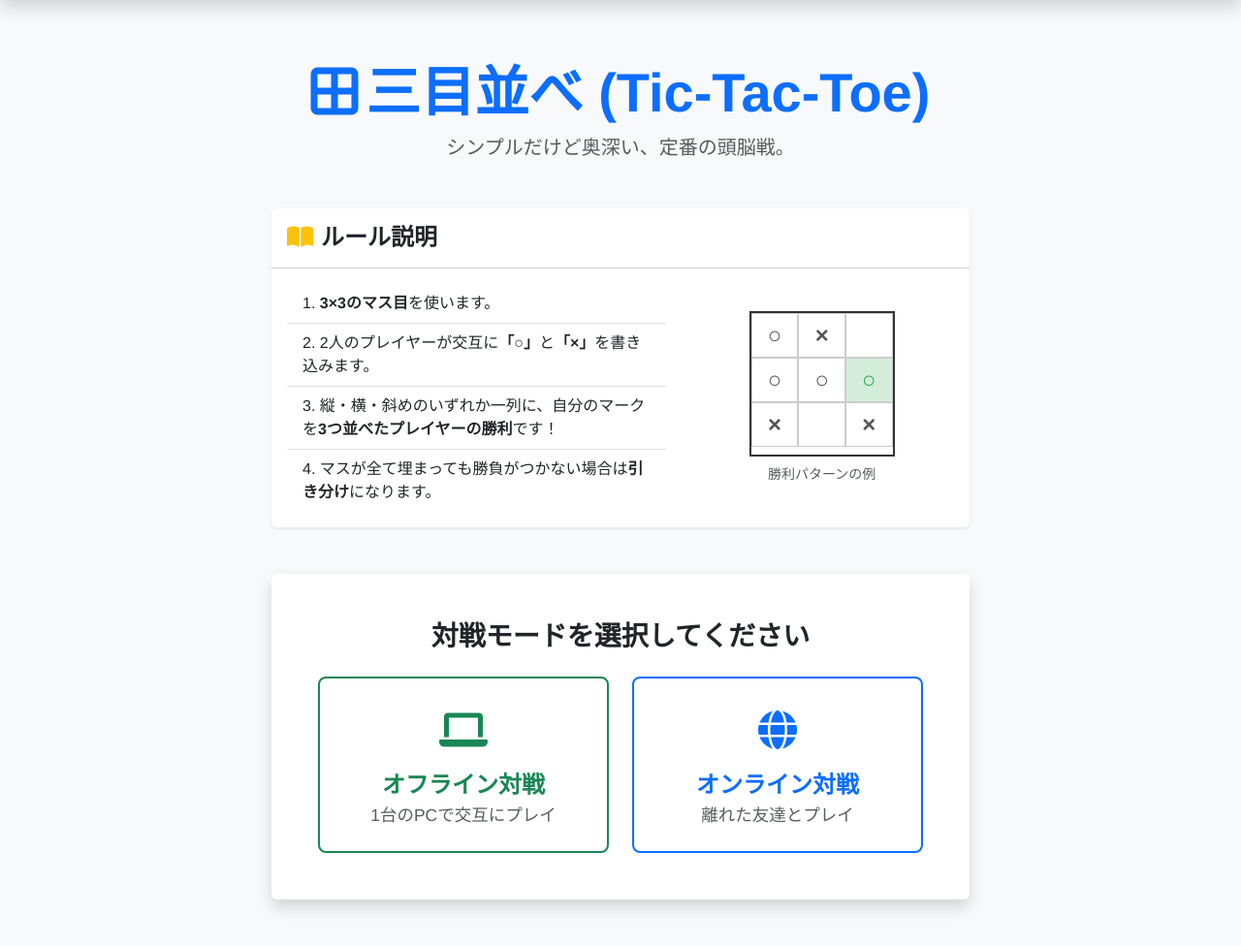
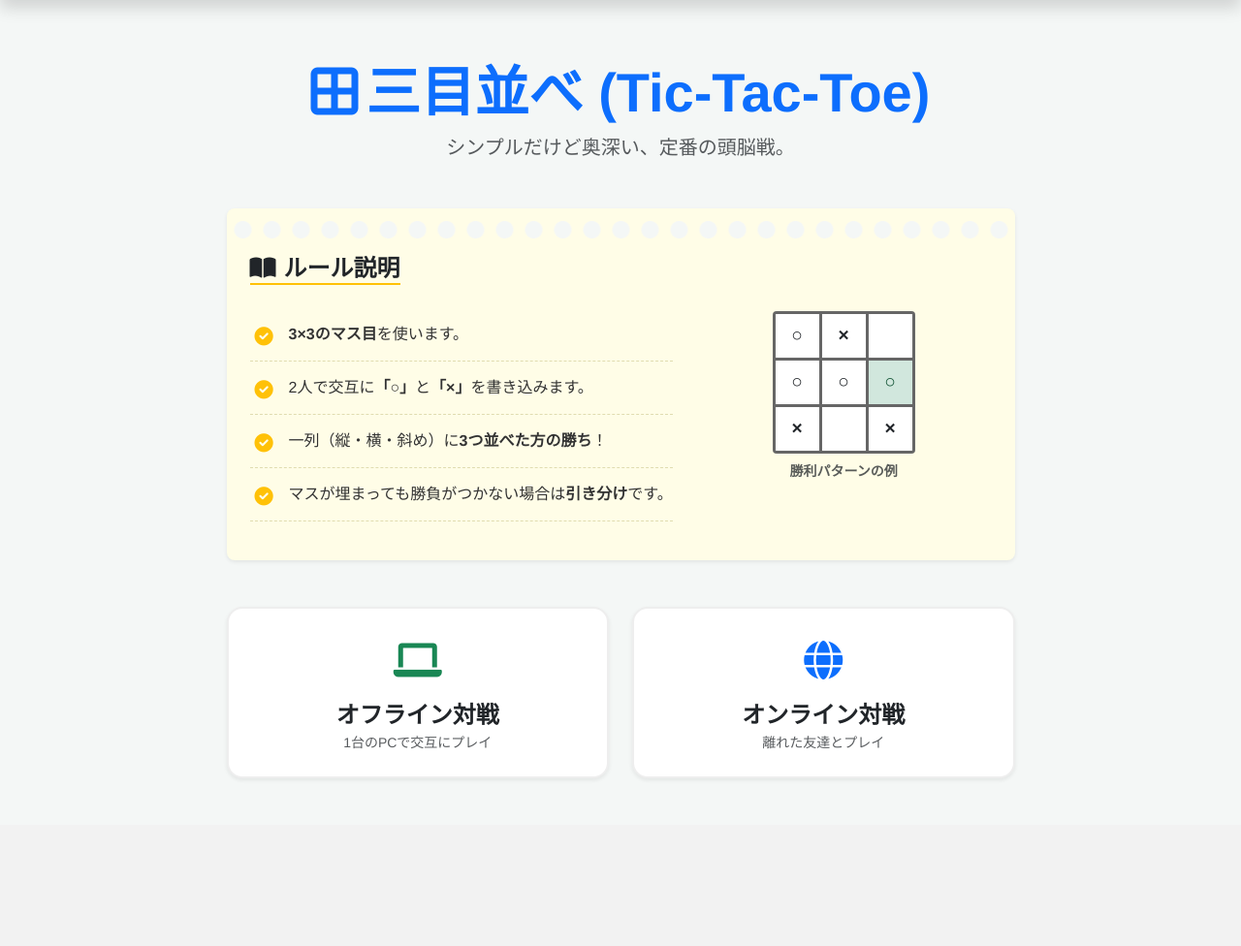
Before and after one commit to ibuki973/cs4-2025-class1-team6-project, a Django app: page /tictactoe/ in a window 1280 px wide. Shown: the part 56-1032 px from the top of the page at 97% size. After the commit the page ends 857 px from the top, so only its background shows below. Run offline with Django 5.2, Linux system fonts and the light colour scheme.

Commit message:
login, dashboard, tictactoe_menuのデザインの変更

```diff
--- a/team6/templates/team6/login.html
+++ b/team6/templates/team6/login.html
@@ -9,7 +9,6 @@
 <body>
     <div class="login-container">
         <h2>ログイン</h2>
-
         <form method="post">
             {% csrf_token %}
             {{ form.as_p }}
--- a/team6/templates/team6/tictactoe_menu.html
+++ b/team6/templates/team6/tictactoe_menu.html
@@ -4,9 +4,6 @@
 
 {% block content %}
 <div class="container py-5">
-    <div class="row justify-content-center">
-        <div class="col-lg-8">
-
     <div class="text-center mb-5">
         <h1 class="display-4 fw-bold text-primary">
             <i class="fas fa-border-all me-2"></i>三目並べ (Tic-Tac-Toe)
@@ -14,66 +11,53 @@
         <p class="lead text-muted">シンプルだけど奥深い、定番の頭脳戦。</p>
     </div>
 
-            <div class="card shadow-sm mb-5 border-0">
-                <div class="card-header bg-white py-3">
-                    <h4 class="mb-0 fw-bold"><i class="fas fa-book-open me-2 text-warning"></i>ルール説明</h4>
-                </div>
-                <div class="card-body">
+    <div class="row justify-content-center">
+        <div class="col-lg-9">
+
+            <div class="card shadow-sm mb-5 border-0 memo-style-card">
+                <div class="binder-holes"></div>
+
+                <div class="card-body p-4 pt-5">
                     <div class="row align-items-center">
                         <div class="col-md-7">
-                            <ol class="list-group list-group-numbered list-group-flush">
-                                <li class="list-group-item">
-                                    <strong>3×3のマス目</strong>を使います。
-                                </li>
-                                <li class="list-group-item">
-                                    2人のプレイヤーが交互に<strong>「○」</strong>と<strong>「×」</strong>を書き込みます。
-                                </li>
-                                <li class="list-group-item">
-                                    縦・横・斜めのいずれか一列に、自分のマークを<strong>3つ並べたプレイヤーの勝利</strong>です！
-                                </li>
-                                <li class="list-group-item">
-                                    マスが全て埋まっても勝負がつかない場合は<strong>引き分け</strong>になります。
-                                </li>
-                            </ol>
+                            <h4 class="mb-4 fw-bold text-dark border-bottom border-2 border-warning d-inline-block">
+                                <i class="fas fa-book-open me-2"></i>ルール説明
+                            </h4>
+                            <ul class="memo-list">
+                                <li><strong>3×3のマス目</strong>を使います。</li>
+                                <li>2人で交互に<strong>「○」</strong>と<strong>「×」</strong>を書き込みます。</li>
+                                <li>一列（縦・横・斜め）に<strong>3つ並べた方の勝ち</strong>！</li>
+                                <li>マスが埋まっても勝負がつかない場合は<strong>引き分け</strong>です。</li>
+                            </ul>
                         </div>
-                        <div class="col-md-5 text-center">
-                            <div class="mini-board mx-auto">
+                        <div class="col-md-5 text-center mt-4 mt-md-0">
+                            <div class="mini-board-wrapper">
+                                <div class="mini-board">
                                     <div class="mini-cell">○</div><div class="mini-cell">×</div><div class="mini-cell"></div>
                                     <div class="mini-cell">○</div><div class="mini-cell">○</div><div class="mini-cell win">○</div>
                                     <div class="mini-cell">×</div><div class="mini-cell"></div><div class="mini-cell">×</div>
-                                <div class="win-line"></div>
                                 </div>
-                            <small class="text-muted mt-2 d-block">勝利パターンの例</small>
+                                <div class="mt-2 small text-muted fw-bold">勝利パターンの例</div>
+                            </div>
                         </div>
                     </div>
                 </div>
             </div>
 
-            <div class="card shadow border-0">
-                <div class="card-body p-5 text-center">
-                    <h3 class="mb-4 fw-bold">対戦モードを選択してください</h3>
-
             <div class="row g-4 justify-content-center">
                 <div class="col-md-6">
-                            <div class="d-grid">
-                                <button onclick="startOffline()" class="btn btn-outline-success btn-lg py-4 border-2">
-                                    <div class="fs-1 mb-2"><i class="fas fa-laptop"></i></div>
-                                    <div class="fs-4 fw-bold">オフライン対戦</div>
+                    <button onclick="startOffline()" class="btn btn-mode btn-offline w-100 py-4 shadow-sm">
+                        <div class="fs-1 mb-2"><i class="fas fa-laptop text-success"></i></div>
+                        <div class="fs-4 fw-bold text-dark">オフライン対戦</div>
                         <div class="small text-muted">1台のPCで交互にプレイ</div>
                     </button>
                 </div>
-                        </div>
-
                 <div class="col-md-6">
-                            <div class="d-grid">
-                                <button onclick="showOnlineModal()" class="btn btn-outline-primary btn-lg py-4 border-2">
-                                    <div class="fs-1 mb-2"><i class="fas fa-globe"></i></div>
-                                    <div class="fs-4 fw-bold">オンライン対戦</div>
+                    <button onclick="showOnlineModal()" class="btn btn-mode btn-online w-100 py-4 shadow-sm">
+                        <div class="fs-1 mb-2"><i class="fas fa-globe text-primary"></i></div>
+                        <div class="fs-4 fw-bold text-dark">オンライン対戦</div>
                         <div class="small text-muted">離れた友達とプレイ</div>
                     </button>
-                            </div>
-                        </div>
-                    </div>
                 </div>
             </div>
 
@@ -83,68 +67,119 @@
 
 <div class="modal fade" id="onlineModal" tabindex="-1">
     <div class="modal-dialog modal-dialog-centered">
-        <div class="modal-content">
-            <div class="modal-header">
-                <h5 class="modal-title"><i class="fas fa-door-open me-2"></i>ルームに入室</h5>
-                <button type="button" class="btn-close" data-bs-dismiss="modal"></button>
+        <div class="modal-content border-0 shadow-lg">
+            <div class="modal-header bg-primary text-white">
+                <h5 class="modal-title fw-bold"><i class="fas fa-door-open me-2"></i>ルームに入室</h5>
+                <button type="button" class="btn-close btn-close-white" data-bs-dismiss="modal"></button>
             </div>
-            <div class="modal-body">
-                <p>合言葉（ルーム名）を決めて、友達に教えてあげましょう。</p>
-                <input type="text" id="roomNameInput" class="form-control form-control-lg" placeholder="例: room1, secret123">
+            <div class="modal-body p-4 text-center">
+                <p class="mb-3">合言葉（ルーム名）を決めて、友達に教えてあげましょう。</p>
+                <input type="text" id="roomNameInput" class="form-control form-control-lg text-center" placeholder="例: room123">
             </div>
-            <div class="modal-footer">
-                <button type="button" class="btn btn-secondary" data-bs-dismiss="modal">キャンセル</button>
-                <button type="button" class="btn btn-primary" onclick="startOnline()">開始する</button>
+            <div class="modal-footer border-0 justify-content-center pb-4">
+                <button type="button" class="btn btn-light px-4" data-bs-dismiss="modal">キャンセル</button>
+                <button type="button" class="btn btn-primary px-5 fw-bold" onclick="startOnline()">開始する</button>
             </div>
         </div>
     </div>
 </div>
 
 <style>
-    /* ミニボードのスタイル */
+    body { background-color: #f4f7f6 !important; }
+
+    /* 1. メモ用紙本体 */
+    .memo-style-card {
+        background-color: #fffde7 !important;
+        position: relative;
+        overflow: visible;
+        border-radius: 8px !important;
+        border: none !important;
+    }
+
+    /* 2. 上の穴デザイン（バインダー風） */
+    .binder-holes {
+        position: absolute;
+        top: 12px;
+        left: 0;
+        width: 100%;
+        height: 20px;
+        background-image: radial-gradient(circle, #f4f7f6 40%, transparent 45%);
+        background-size: 30px 30px;
+        background-position: center;
+    }
+
+    /* 3. 説明リスト */
+    .memo-list {
+        list-style: none;
+        padding-left: 0;
+    }
+    .memo-list li {
+        padding: 15px 0 15px 40px;
+        border-bottom: 1px dashed #e0dcb0;
+        position: relative;
+        line-height: 1.5;
+        color: #333;
+    }
+    .memo-list li::before {
+        content: "\f058";
+        font-family: "Font Awesome 5 Free";
+        font-weight: 900;
+        position: absolute;
+        left: 5px;
+        color: #ffc107;
+        font-size: 1.2rem;
+    }
+
+    /* 4. ミニボード */
     .mini-board {
         display: grid;
-        grid-template-columns: repeat(3, 1fr);
-        width: 150px;
-        height: 150px;
-        background: #fff;
-        border: 2px solid #333;
-        position: relative;
+        grid-template-columns: repeat(3, 45px);
+        grid-template-rows: repeat(3, 45px);
+        gap: 3px;
+        background: #666;
+        padding: 3px;
+        border-radius: 4px;
+        margin: 0 auto;
+        width: fit-content;
     }
     .mini-cell {
-        border: 1px solid #ccc;
+        background: #fff;
         display: flex;
         align-items: center;
         justify-content: center;
         font-weight: bold;
-        font-size: 1.5rem;
-        color: #555;
+        font-size: 1.2rem;
     }
-    .mini-cell.win {
-        background-color: #d4edda;
-        color: #28a745;
+    .mini-cell.win { background-color: #d1e7dd !important; color: #0f5132 !important; }
+
+    /* 5. ボタン装飾 */
+    .btn-mode {
+        background: white !important;
+        border: 2px solid #eee !important;
+        border-radius: 16px !important;
+        transition: all 0.3s ease;
+    }
+    .btn-mode:hover {
+        transform: translateY(-5px);
+        box-shadow: 0 8px 20px rgba(0,0,0,0.1) !important;
     }
 </style>
 
 <script>
-    // ★修正箇所：オフライン対戦ボタンの遷移先を変更
     function startOffline() {
-        // DjangoのURLタグを使って、手順1で作った 'offline/' へ遷移させる
         window.location.href = "{% url 'tictactoe_offline' %}";
     }
 
-    // オンライン対戦の処理（そのまま）
     function showOnlineModal() {
-        const modal = new bootstrap.Modal(document.getElementById('onlineModal'));
+        const modalElement = document.getElementById('onlineModal');
+        const modal = new bootstrap.Modal(modalElement);
         modal.show();
     }
 
     function startOnline() {
         const roomName = document.getElementById('roomNameInput').value.trim();
         if (roomName) {
-            const safeRoomName = encodeURIComponent(roomName);
-            // オンラインは 'room/〇〇/' へ遷移
-            window.location.href = `/tictactoe/room/${safeRoomName}/`;
+            window.location.href = `/tictactoe/room/${encodeURIComponent(roomName)}/`;
         } else {
             alert("ルーム名を入力してください");
         }
```
Also changed, not shown: team6/static/css/login.css (+60 -15 lines), team6/templates/team6/dashboard.html (+55 -8 lines). Lines whose indentation alone changed are shown as unchanged.
